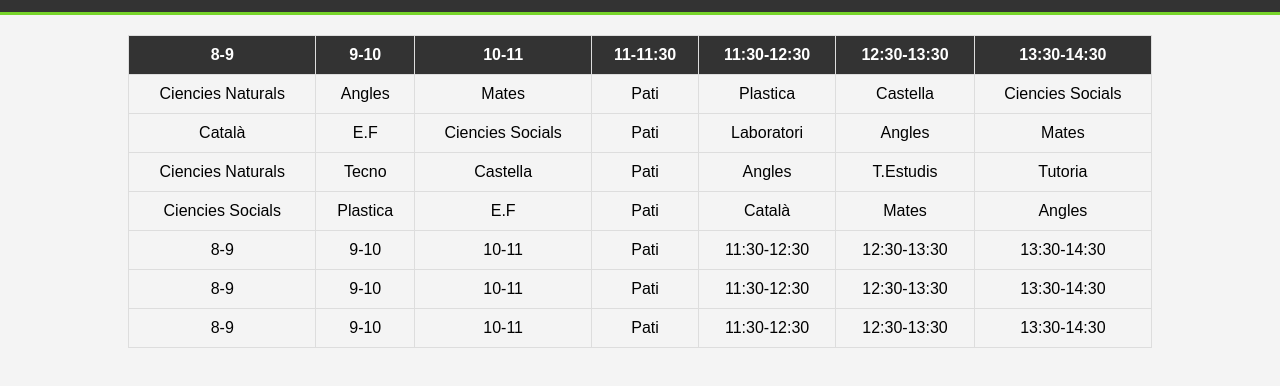
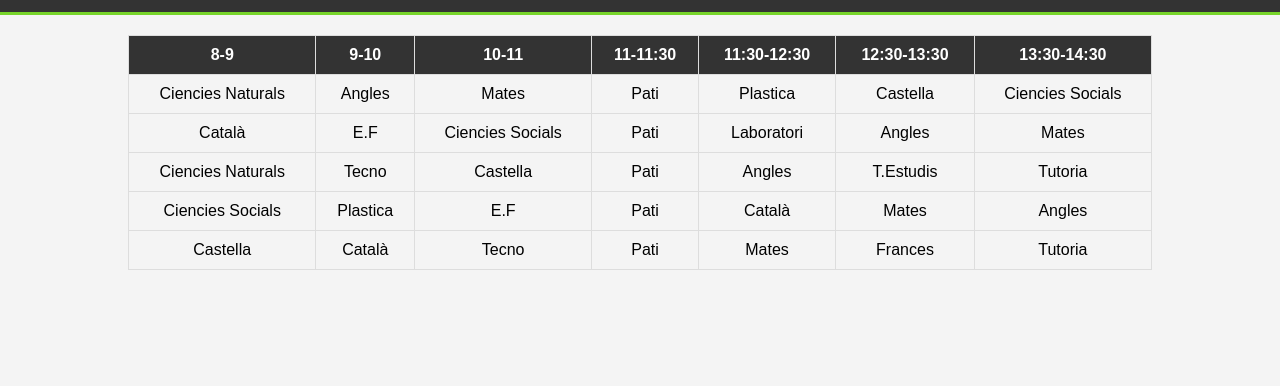
Before and after one commit to nendoprooo/nendoprooo, a plain HTML site: page index.html in a window 1280 px wide. Shown: the part 88-474 px from the top of the page. Drawn offline with Linux system fonts and the light colour scheme.

Commit message:
Update index.html

```diff
--- a/index.html
+++ b/index.html
@@ -134,31 +134,13 @@
                     <td data-label="13:30-14:30">Angles</td>
                 </tr>
                 <tr>
-                    <td data-label="8-9">8-9</td>
-                    <td data-label="9-10">9-10</td>
-                    <td data-label="10-11">10-11</td>
+                    <td data-label="8-9">Castella</td>
+                    <td data-label="9-10">Català</td>
+                    <td data-label="10-11">Tecno</td>
                     <td data-label="11-11:30">Pati</td>
-                    <td data-label="11:30-12:30">11:30-12:30</td>
-                    <td data-label="12:30-13:30">12:30-13:30</td>
-                    <td data-label="13:30-14:30">13:30-14:30</td>
-                </tr>
-                <tr>
-                    <td data-label="8-9">8-9</td>
-                    <td data-label="9-10">9-10</td>
-                    <td data-label="10-11">10-11</td>
-                    <td data-label="11-11:30">Pati</td>
-                    <td data-label="11:30-12:30">11:30-12:30</td>
-                    <td data-label="12:30-13:30">12:30-13:30</td>
-                    <td data-label="13:30-14:30">13:30-14:30</td>
-                </tr>
-                <tr>
-                    <td data-label="8-9">8-9</td>
-                    <td data-label="9-10">9-10</td>
-                    <td data-label="10-11">10-11</td>
-                    <td data-label="11-11:30">Pati</td>
-                    <td data-label="11:30-12:30">11:30-12:30</td>
-                    <td data-label="12:30-13:30">12:30-13:30</td>
-                    <td data-label="13:30-14:30">13:30-14:30</td>
+                    <td data-label="11:30-12:30">Mates</td>
+                    <td data-label="12:30-13:30">Frances</td>
+                    <td data-label="13:30-14:30">Tutoria</td>
                 </tr>
             </tbody>
         </table>
```
